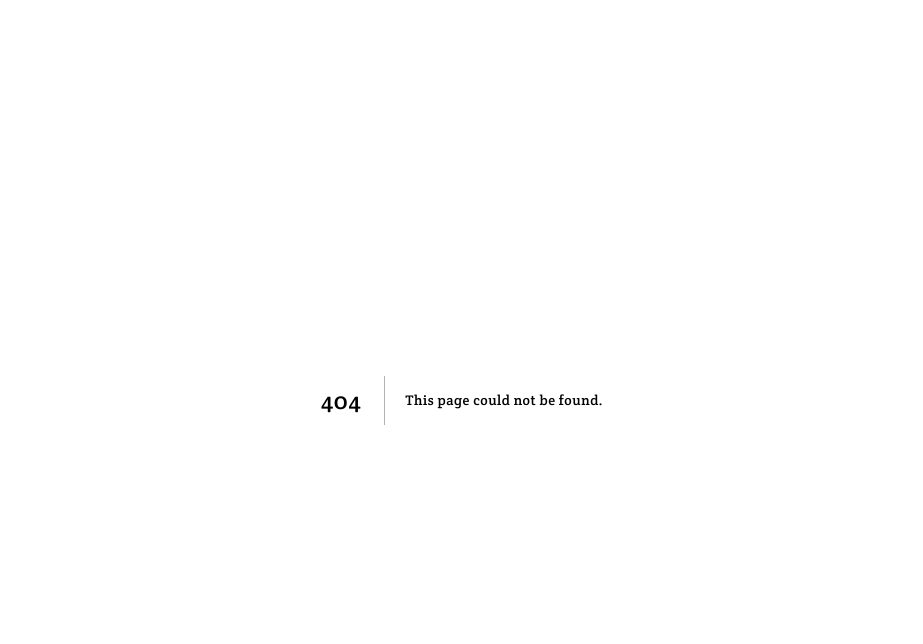
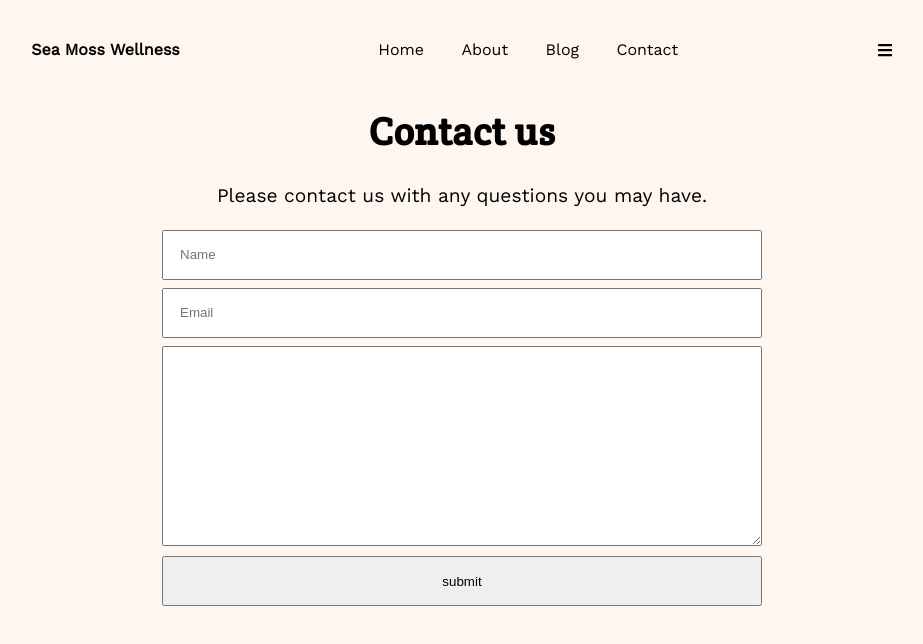
Before and after one commit to kgb4000/seamosswellnesscompany, a Next.js app: page /contact in a window 1280 px wide. Before the commit this address had no page. Shown: the top 644 px of the page, without its empty margins (178-1101 px from the left). Built offline with nearby package versions, Linux system fonts and the light colour scheme.

Commit message:
Changed css for first page

```diff
--- a/components/FooterSection.js
+++ b/components/FooterSection.js
@@ -32,11 +32,11 @@ const FooterSection = () => {
               </nav>
             </div>
             <p> Sea Moss Wellness Company &copy;{new Date().getFullYear()}</p>
-            <p>
+            {/* <p>
               <Link href="/terms-of-service" passHref>
                 Terms of Service
               </Link>
-            </p>
+            </p> */}
             <p>Privacy Policy</p>
           </LowerFooter>
         </div>
--- a/lib/data.js
+++ b/lib/data.js
@@ -30,6 +30,7 @@ export const getPosts = async () => {
             height
           }
         }
+        readTime
       }
     }
   `
@@ -67,6 +68,7 @@ export const getPost = async (slug) => {
             width
           }
         }
+        readTime
       }
     }
   `
--- a/next-seo.config.js
+++ b/next-seo.config.js
@@ -2,15 +2,15 @@ export default {
   title: 'See How Sea Moss can help you live | Sea Moss Wellness Company',
   description:
     'A place to get learn all about Sea Moss. From recipes to DIY, weight loss, tips, and more, become part of the few who are already on the road to true self-discovery!',
-  canonical: 'https://seamosswellnessco.com',
+  canonical: 'https://seamosswellness.com',
   openGraph: {
     type: 'website',
     locale: 'en_US',
-    url: 'https://seamosswellnessco.com',
+    url: 'https://seamosswellness.com',
     site_name: 'Sea Moss Wellness',
     images: [
       {
-        url: 'https://seamosswellnessco.com/public/images/bride-with-flowers.webp',
+        url: 'https://seamosswellness.com/public/images/bride-with-flowers.webp',
         width: 1000,
         height: 1500,
         alt: 'Sea Moss Wellness Company.',
--- a/pages/blog/[slug].js
+++ b/pages/blog/[slug].js
@@ -96,7 +96,7 @@ const Articles = ({ post }) => {
               </div>
               <div className="date">
                 <BiStopwatch />
-                <p>02 min read</p>
+                <p>{post.readTime}</p>
               </div>
             </div>
             <div className="author-info">
@@ -110,11 +110,11 @@ const Articles = ({ post }) => {
             </div>
           </div>
           <ShareBtn
-            shareLink={`https://seamosswellnessco.com/blog/${post.slug}`}
+            shareLink={`https://seamosswellness.com/blog/${post.slug}`}
           />
           <RichText content={post.content.raw} />
           <ShareBtn
-            shareLink={`https://seamosswellnessco.com/blog/${post.slug}`}
+            shareLink={`https://seamosswellness.com/blog/${post.slug}`}
           />
           <Bio
             authorImg={post.author.photo.url}
--- a/pages/blog/index.js
+++ b/pages/blog/index.js
@@ -23,7 +23,7 @@ export default function Blog({ data }) {
     description:
       'This is the SEO Blog for Bowie SEO. Here we give customers free advice on improving their websites with search engine optimization.',
     type: 'website',
-    canonical: 'https://seamosswellnessco.com/blog',
+    canonical: 'https://seamosswellness.com/blog',
     openGraph: {
       title: 'Learn how SEO can help your business | Blog | Bowie SEO',
       description:
@@ -34,7 +34,7 @@ export default function Blog({ data }) {
   return (
     <>
       <ArticleJsonLd
-        url="https://seamosswellnessco.com/blog"
+        url="https://seamosswellness.com/blog"
         title="Blog"
         images={[]}
         authorName="Kester Browne"
--- /dev/null
+++ b/pages/contact.js
@@ -0,0 +1,44 @@
+import React from 'react'
+import Nav from '../components/Nav'
+import FooterSection from '../components/FooterSection'
+import styled from 'styled-components'
+
+const Contact = () => {
+  return (
+    <>
+      <Nav />
+      <div className="content">
+        <div className="container">
+          <h1 className="center">Contact us</h1>
+          <p className="center">
+            Please contact us with any questions you may have.
+          </p>
+          <Form>
+            <input type="text" placeholder="Name" />
+            <input type="email" placeholder="Email" />
+            <textarea></textarea>
+            <input type="submit" value="submit" />
+          </Form>
+        </div>
+      </div>
+    </>
+  )
+}
+
+export default Contact
+
+const Form = styled.form`
+  max-width: 600px;
+  margin: 0 auto;
+  input {
+    height: 50px;
+    width: 100%;
+    margin-bottom: 0.5rem;
+    padding: 1rem;
+  }
+
+  textarea {
+    height: 200px;
+    width: 100%;
+  }
+`
--- a/styles/globals.scss
+++ b/styles/globals.scss
@@ -5,6 +5,10 @@
 }
 
 html,
+body {
+  height: 100%;
+}
+
 body {
   font-family: 'Work Sans', sans-serif;
   text-rendering: optimizeLegibility;
@@ -29,24 +33,14 @@ body {
 }
 
 .container {
-  @media (min-width: 540px) {
-    max-width: 540px;
-  }
-
-  @media (min-width: 960px) {
-    display: grid;
-    grid-template-columns: repeat(2, 1fr);
-    gap: 40px;
-    max-width: 1140px;
-    padding: 0 2rem;
-  }
-  padding: 0 1rem;
-  max-width: 1320px;
+  max-width: 900px;
   margin: 0 auto;
+  padding: 0 1.2rem;
 }
 
 img {
   max-width: 100%;
+  margin-bottom: 1rem;
 }
 
 a {
@@ -71,7 +65,7 @@ h6 {
 }
 
 h1 {
-  font-size: 2.8rem;
+  font-size: 2.4rem;
 }
 
 h2 {
```
Also changed, not shown: pages/index.js (+10 -11 lines), public/robots.txt (added), 1 other file (tests, documents, lock files or other folders).
